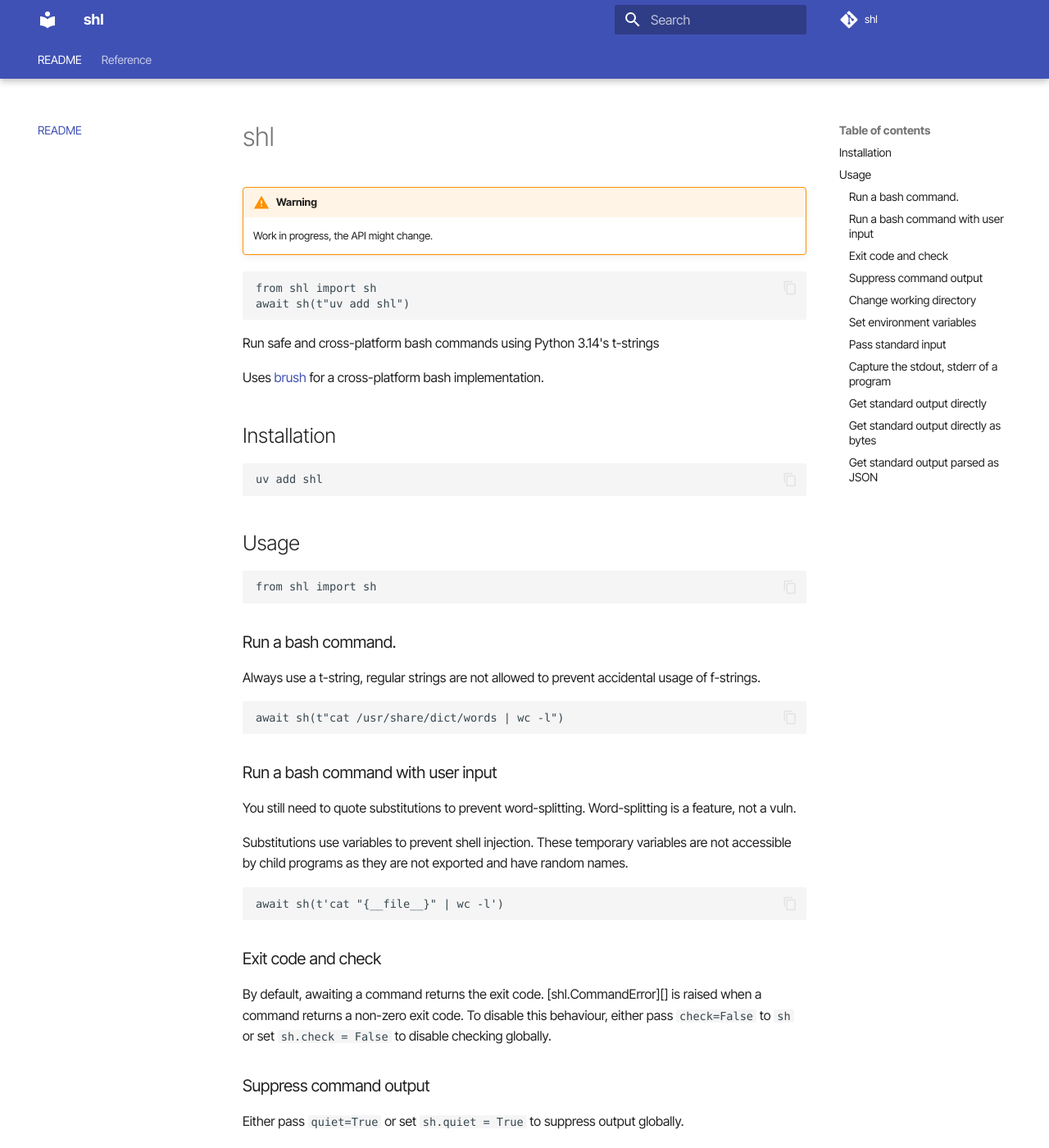
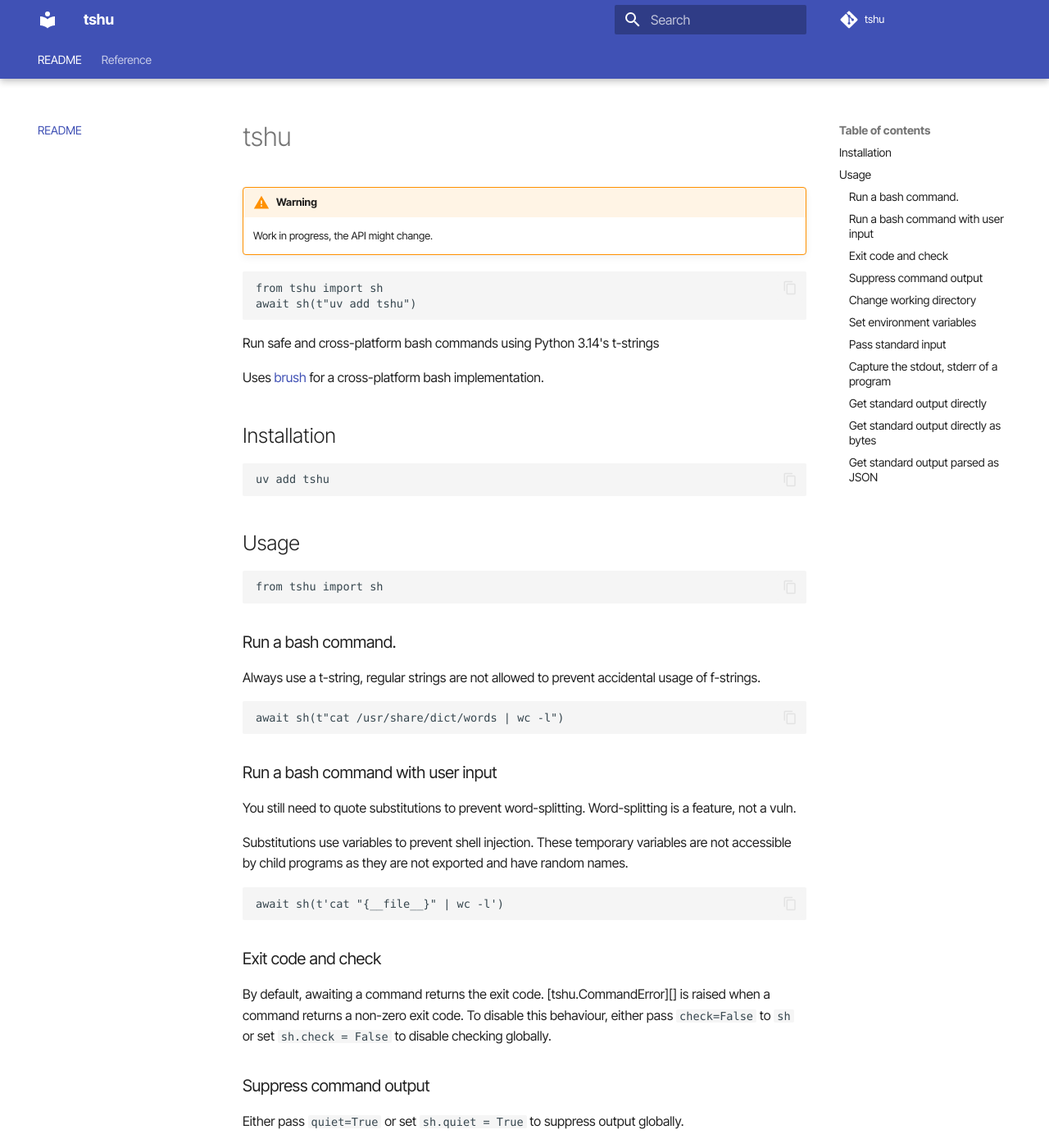
Before and after one commit to aspizu/tshu, an MkDocs documentation site: the page built from docs/index.md, in a window 1280 px wide and 1400 px high. Shown: the whole window at 82% size. Built offline with MkDocs 1.6.1 and Material for MkDocs 9.7.7, drawn with Linux system fonts in a browser that asks for light colours; some web fonts are replaced; comment, search, counter and statistics services are not loaded.

Commit message:
refactor: rename project from 'shl' to 'tshu'

````diff
--- a/Cargo.toml
+++ b/Cargo.toml
@@ -1,10 +1,10 @@
 [package]
-name = "shl"
+name = "tshu"
 version = "0.1.0"
 edition = "2024"
 
 [lib]
-name = "shl"
+name = "tshu"
 crate-type = ["cdylib"]
 
 [dependencies]
--- a/docs/index.md
+++ b/docs/index.md
@@ -1,11 +1,11 @@
-# shl
+# tshu
 
 !!! WARNING
     Work in progress, the API might change.
 
 ```python
-from shl import sh
-await sh(t"uv add shl")
+from tshu import sh
+await sh(t"uv add tshu")
 ```
 
 Run safe and cross-platform bash commands using Python 3.14's t-strings
@@ -15,13 +15,13 @@
 ## Installation
 
 ```shell
-uv add shl
+uv add tshu
 ```
 
 ## Usage
 
 ```py
-from shl import sh
+from tshu import sh
 ```
 
 ### Run a bash command.
@@ -47,7 +47,7 @@
 
 ### Exit code and check
 
-By default, awaiting a command returns the exit code. [shl.CommandError][] is raised
+By default, awaiting a command returns the exit code. [tshu.CommandError][] is raised
 when a command returns a non-zero exit code. To disable this behaviour, either
 pass `check=False` to `sh` or set `sh.check = False` to disable checking globally.
 
--- a/mkdocs.yml
+++ b/mkdocs.yml
@@ -4,11 +4,11 @@
           - Command: reference/command.md
           - CompletedCommand: reference/completed-command.md
           - CommandError: reference/command-error.md
-site_name: shl
-repo_url: https://github.com/aspizu/shl
-repo_name: shl
+site_name: tshu
+repo_url: https://github.com/aspizu/tshu
+repo_name: tshu
 site_author: Priyanshu Dangare
-site_url: https://aspizu.github.io/shl
+site_url: https://aspizu.github.io/tshu
 theme:
     name: material
     features:
--- a/pyproject.toml
+++ b/pyproject.toml
@@ -1,5 +1,5 @@
 [project]
-name = "shl"
+name = "tshu"
 version = "0.1.0"
 requires-python = ">=3.14b4"
 dependencies = ["cffi>=1.17.1"]
````
Also changed, not shown: README.md (+6 -6 lines), docs/reference/command-error.md (+1 -1 lines), docs/reference/command.md (+1 -1 lines), docs/reference/completed-command.md (+1 -1 lines), docs/assets/tshu-logo.svg (added), 5 other files.
